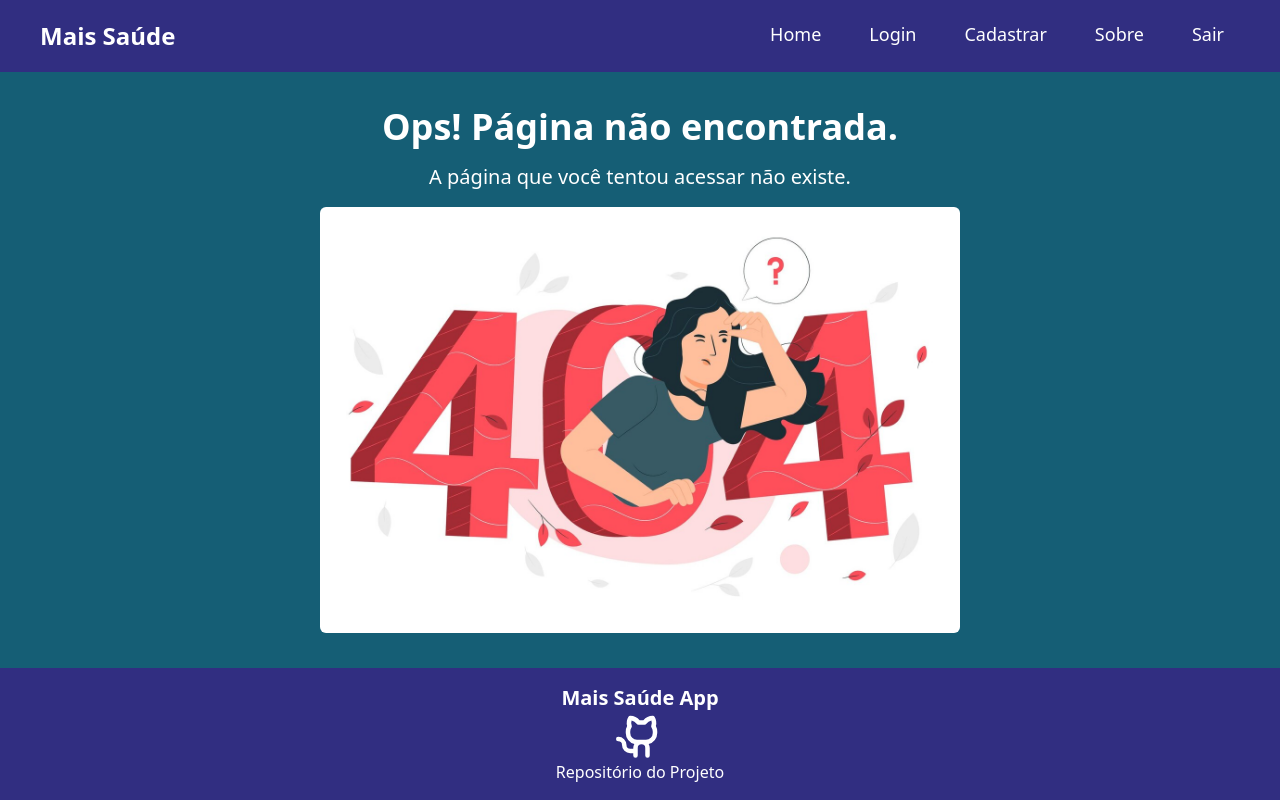
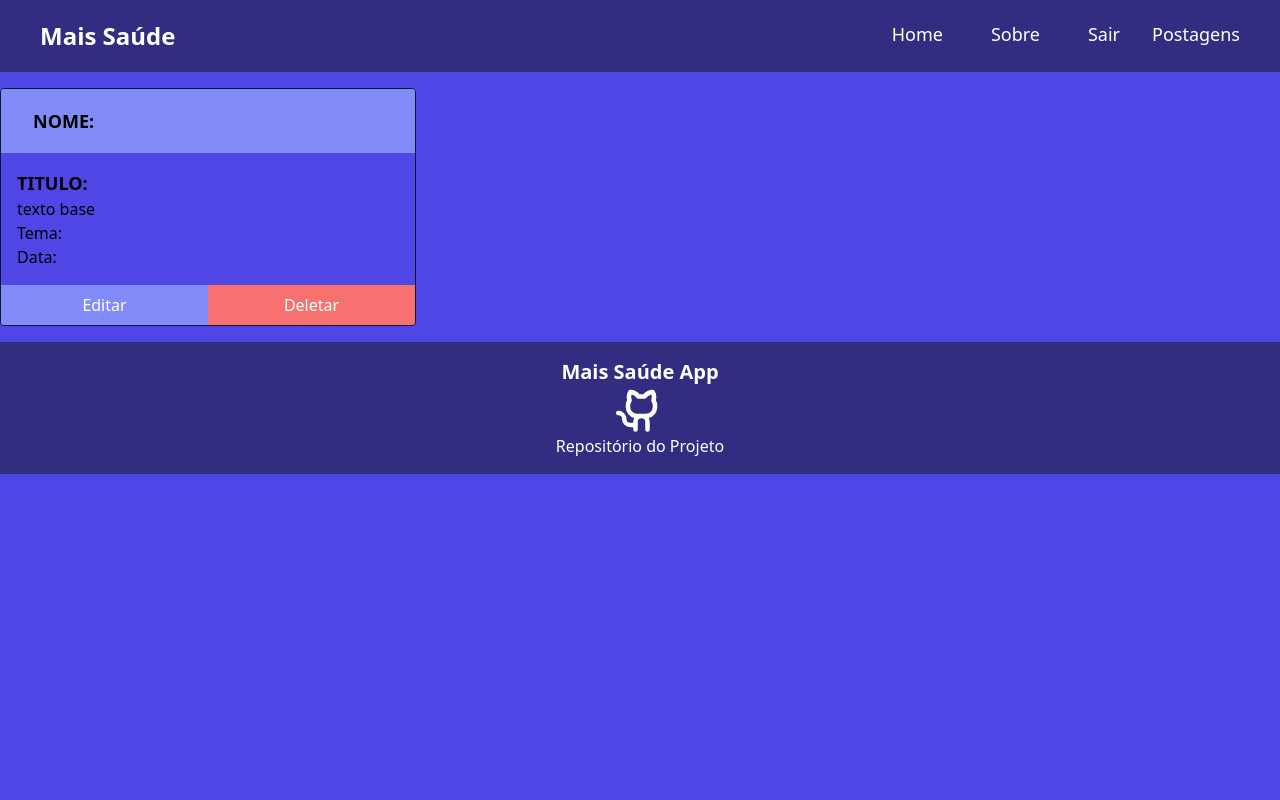
Before and after one commit to MaisSaudeGen/front-end-projeto-integrador, a React (Vite) app in the folder frontend/: page /postagens in a window 1280 px wide. Built offline with nearby package versions, Linux system fonts and the light colour scheme.

Commit message:
Criando o Componente Lista Postagens

```diff
--- a/frontend/src/App.tsx
+++ b/frontend/src/App.tsx
@@ -8,6 +8,7 @@ import Login from "./pages/login/Login";
 import Sobre from "./pages/sobre/sobre";
 import NotFound from "./pages/not-found/NotFound";
 import { AuthContext, AuthProvider } from "./contexts/AuthContext";
+import ListaPostagens from "./components/postagens/listaPostagens/ListaPostagens";
 
 function App() {
   return (
@@ -22,6 +23,7 @@ function App() {
           <Route path="/logout" element={<Login />} />
           <Route path="/sobre" element={<Sobre />} />
           <Route path="/*" element={<NotFound />} />
+          <Route path="/postagens" element={<ListaPostagens />} />
         </Routes>
         <Footer />
       </BrowserRouter>
--- a/frontend/src/components/navbar/Navbar.tsx
+++ b/frontend/src/components/navbar/Navbar.tsx
@@ -10,10 +10,9 @@ function Header () {
                 <nav >
                     <ul className="flex gap-4">
                         <li><Link to="/" className="hover:bg-white hover:text-black rounded px-4 py-[0.2rem]">Home</Link></li>
-                        <li><Link to="/login" className="hover:bg-white hover:text-black rounded px-4 py-[0.2rem]">Login</Link></li>
-                        <li><Link to="/cadastrar" className="hover:bg-white hover:text-black rounded px-4 py-[0.2rem]">Cadastrar</Link></li>
                         <li><Link to="/sobre" className="hover:bg-white hover:text-black rounded px-4 py-[0.2rem]">Sobre</Link></li>
                         <li><Link to="/" className="hover:bg-white hover:text-black rounded px-4 py-[0.2rem]">Sair</Link></li>
+                        <Link to='/postagens' className='hover:underline'>Postagens</Link>
                     </ul>
                 </nav>
             </div>
--- /dev/null
+++ b/frontend/src/components/postagens/listaPostagens/ListaPostagens.tsx
@@ -0,0 +1,15 @@
+import CardPostagens from "../cardPostagens/CardPostagens";
+
+function ListaPostagens() {
+    return (
+        <>
+            <div className='container mx-auto my-4
+                grid grid-cols-1 md:grid-cols-2 lg:grid-cols-3 gap-4'
+            >
+                <CardPostagens />
+            </div>
+        </>
+    );
+}
+
+export default ListaPostagens;
```
